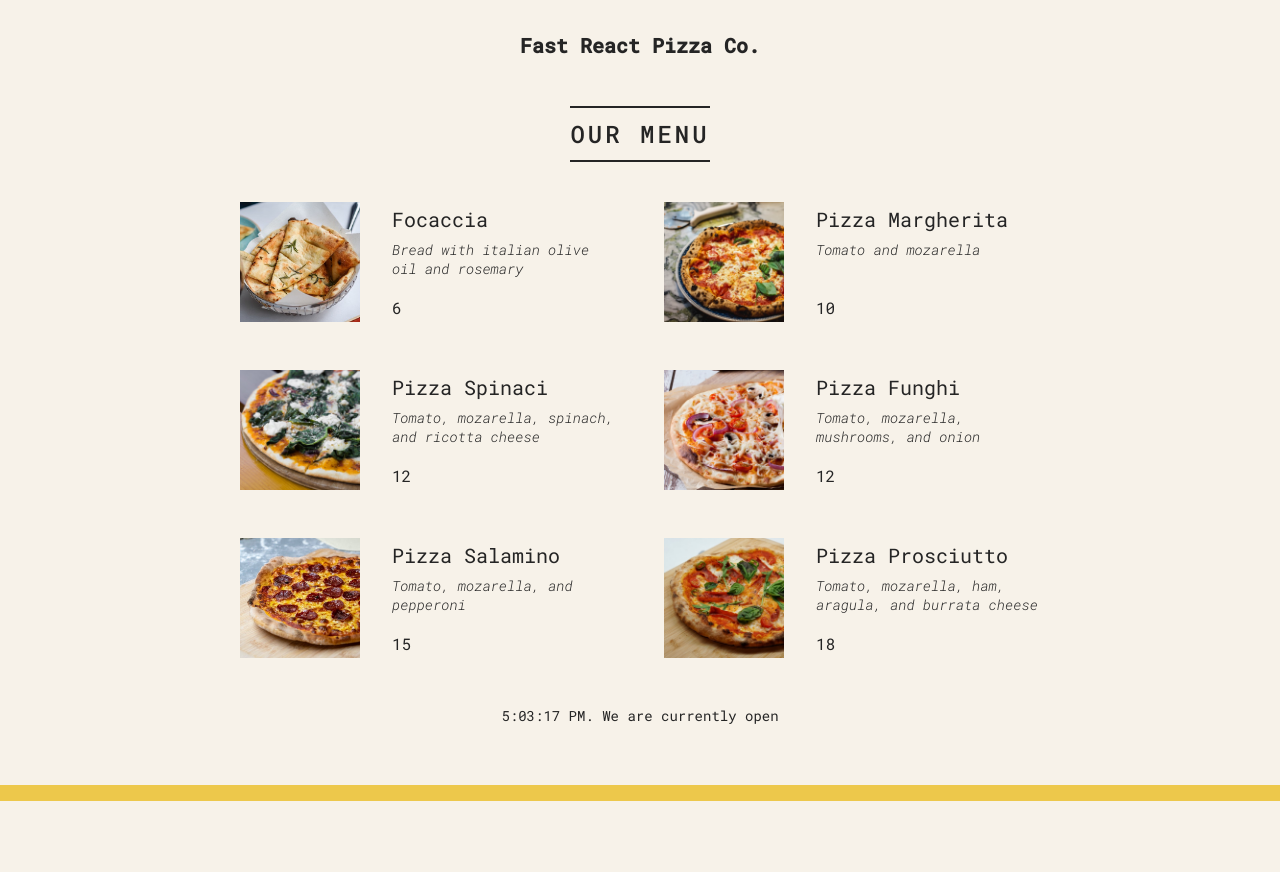
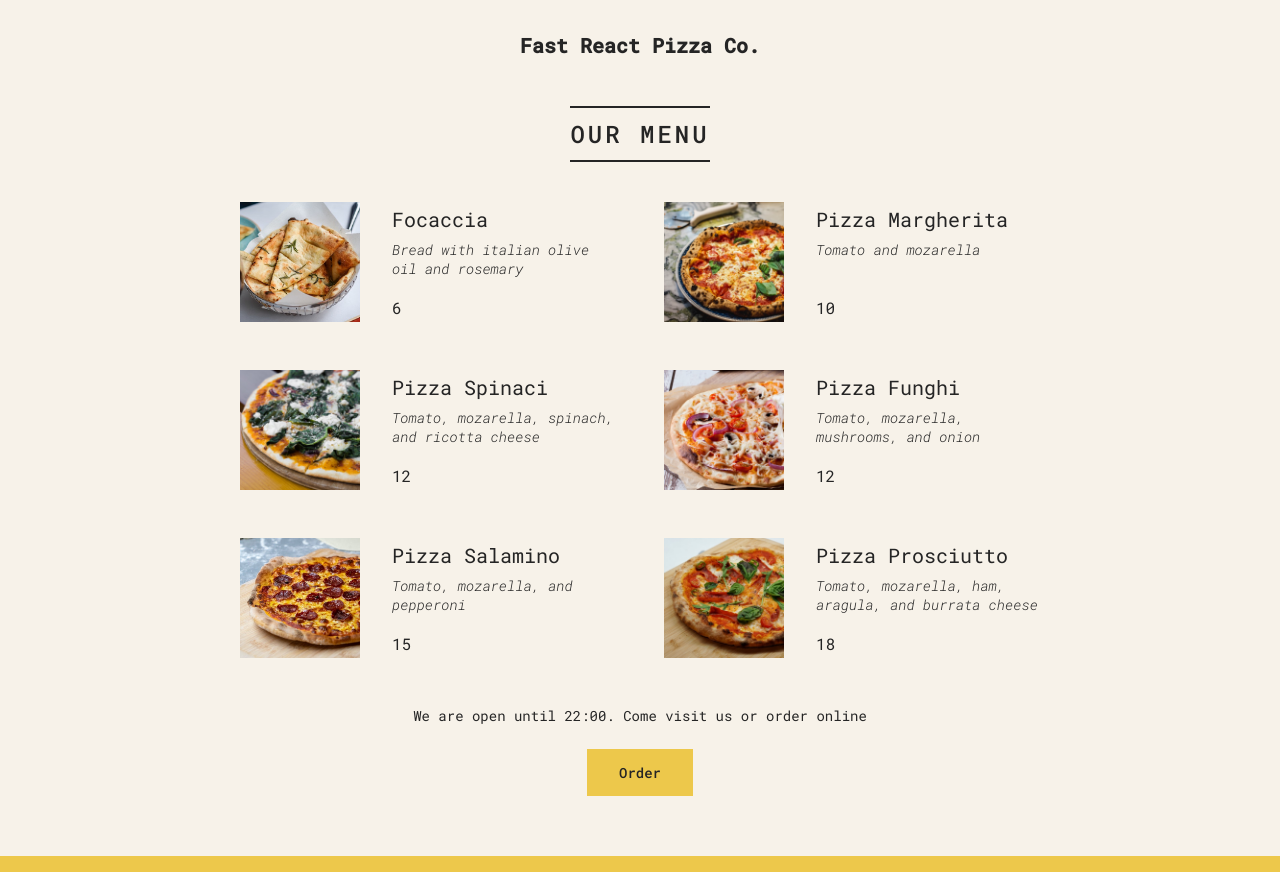
Before and after one commit to akmalrizaev/pizza-menu, a JavaScript app: page / in a window 1280 px wide. Before the commit the page ends 801 px from the top, so only its background shows below. Built offline with nearby package versions, Linux system fonts and the light colour scheme; the HTML template or start-up script is replaced by a standard one.

Commit message:
Conditional Rendering with &&

```diff
--- a/src/App.js
+++ b/src/App.js
@@ -64,12 +64,29 @@
 }
 
 function Menu() {
+  const pizzas = pizzaData;
+  const numPizzas = pizzas.length;
   return (
     <main className="menu">
       <h2>Our Menu</h2>
 
-      <ul className="pizzas">
-        {pizzaData.map((pizza) => (
+      {numPizzas > 0 && (
+        <ul className="pizzas">
+          {pizzas.map((pizza) => (
+            // <Pizza
+            //   name={pizza.name}
+            //   photoName={pizza.photoName}
+            //   ingredients={pizza.ingredients}
+            //   price={pizza.price}
+            // />
+
+            <Pizza pizzaObj={pizza} key={pizza.name} />
+          ))}
+        </ul>
+      )}
+
+      {/* <ul className="pizzas">
+        {pizzas.map((pizza) => (
           // <Pizza
           //   name={pizza.name}
           //   photoName={pizza.photoName}
@@ -79,7 +96,7 @@
 
           <Pizza pizzaObj={pizza} key={pizza.name} />
         ))}
-      </ul>
+      </ul> */}
       {/* <Pizza
         name="Pizza Prosciutto"
         ingredients="Tomato, mozarella, ham, aragula, and burrata cheese"
@@ -118,7 +135,16 @@
   console.log(isOpen);
   return (
     <footer className="footer">
-      {new Date().toLocaleTimeString()}. We are currently open
+      {/* {new Date().toLocaleTimeString()}. We are currently open */}
+
+      {isOpen && (
+        <div className="order">
+          <p>
+            We are open until {closeHour}:00. Come visit us or order online{' '}
+          </p>
+          <button className="btn">Order</button>
+        </div>
+      )}
     </footer>
   );
 }
```
